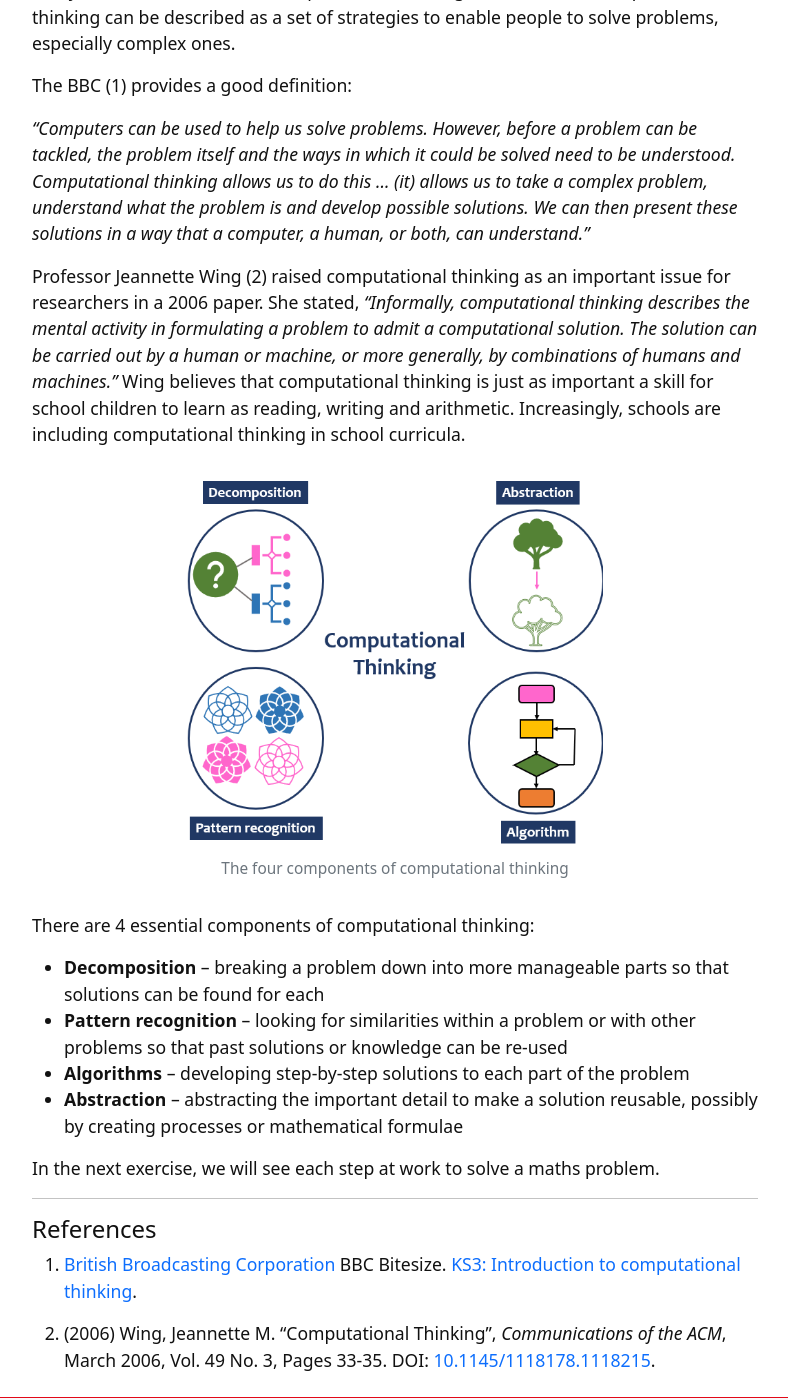
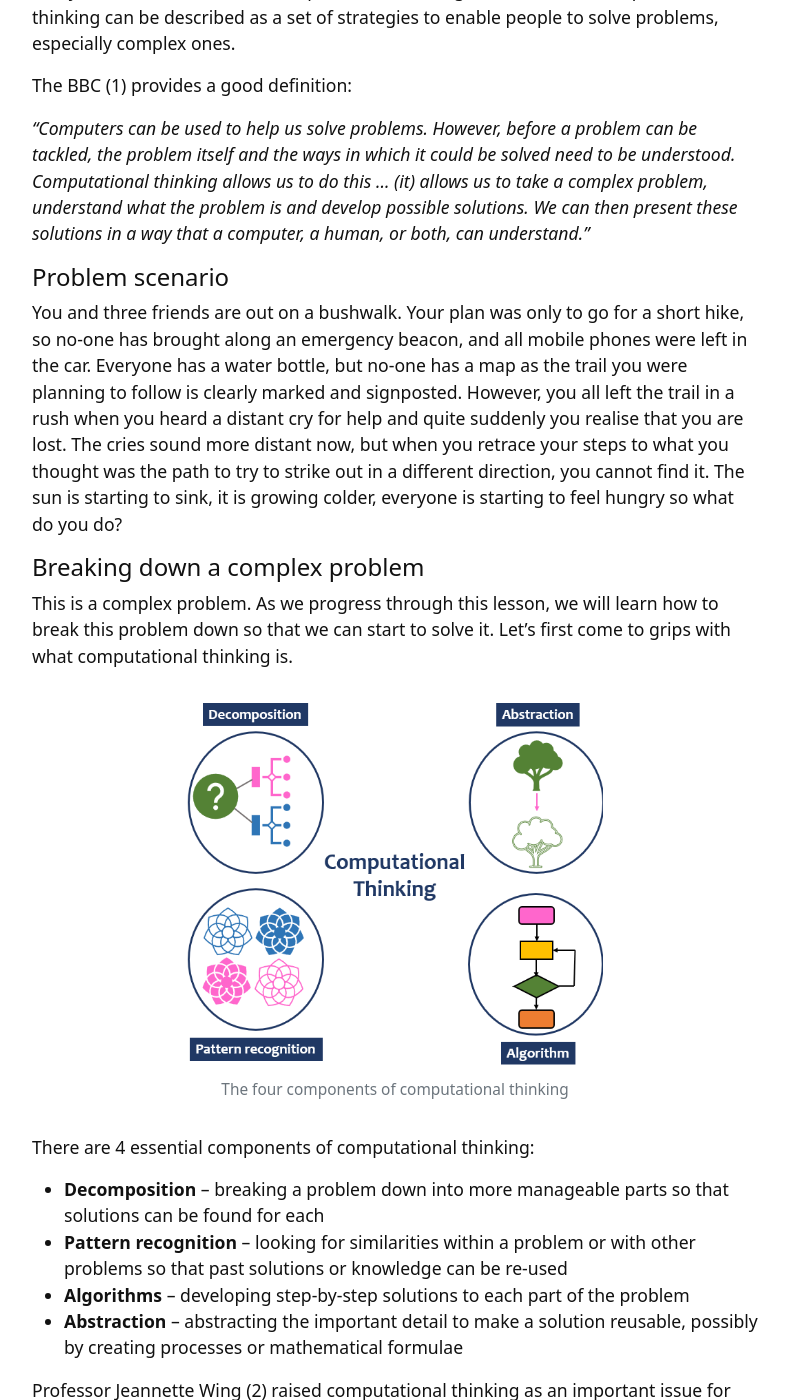
Before and after one commit to weaverbel/intro-computational-thinking, a Jekyll site: the page built from content/0-intro.md, in a window 1280 px wide and 1400 px high, scrolled down 268 px. Shown: the whole window, without its empty margins (245-1033 px from the left). Built offline with Jekyll 4.4.1, drawn with Linux system fonts in a browser that asks for light colours; some of the changed text lies outside the part shown.

Commit message:
Update 0-intro.md
added loss scenario

```diff
--- a/content/0-intro.md
+++ b/content/0-intro.md
@@ -11,7 +11,13 @@ The BBC (1) provides a good definition:
 
 *"Computers can be used to help us solve problems. However, before a problem can be tackled, the problem itself and the ways in which it could be solved need to be understood. Computational thinking allows us to do this ... (it) allows us to take a complex problem, understand what the problem is and develop possible solutions. We can then present these solutions in a way that a computer, a human, or both, can understand."*
 
-Professor Jeannette Wing (2) raised computational thinking as an important issue for researchers in a 2006 paper. She stated, *"Informally, computational thinking describes the mental activity in formulating a problem to admit a computational solution. The solution can be carried out by a human or machine, or more generally, by combinations of humans and machines."* Wing believes that computational thinking is just as important a skill for school children to learn as reading, writing and arithmetic. Increasingly, schools are including computational thinking in school curricula.
+#### Problem scenario
+
+You and three friends are out on a bushwalk. Your plan was only to go for a short hike, so no-one has brought along an emergency beacon, and all mobile phones were left in the car. Everyone has a water bottle, but no-one has a map as the trail you were planning to follow is clearly marked and signposted. However, you all left the trail in a rush when you heard a distant cry for help and quite suddenly you realise that you are lost. The cries sound more distant now, but when you retrace your steps to what you thought was the path to try to strike out in a different direction, you cannot find it. The sun is starting to sink, it is growing colder, everyone is starting to feel hungry so what do you do?
+
+#### Breaking down a complex problem
+
+This is a complex problem. As we progress through this lesson, we will learn how to break this problem down so that we can start to solve it. Let's first come to grips with what computational thinking is.
 
 {% include figure.html img="comp-think.png" alt="The four components of computational thinking" caption="The four components of computational thinking" width="60%" %}
 
@@ -22,6 +28,8 @@ There are 4 essential components of computational thinking:
 - **Algorithms** – developing step-by-step solutions to each part of the problem
 - **Abstraction** – abstracting the important detail to make a solution reusable, possibly by creating processes or mathematical formulae
 
+Professor Jeannette Wing (2) raised computational thinking as an important issue for researchers in a 2006 paper. She stated, *"Informally, computational thinking describes the mental activity in formulating a problem to admit a computational solution. The solution can be carried out by a human or machine, or more generally, by combinations of humans and machines."* Wing believes that computational thinking is just as important a skill for school children to learn as reading, writing and arithmetic. Increasingly, schools are including computational thinking in school curricula.
+
 In the next exercise, we will see each step at work to solve a maths problem.
 
 -------------
```
